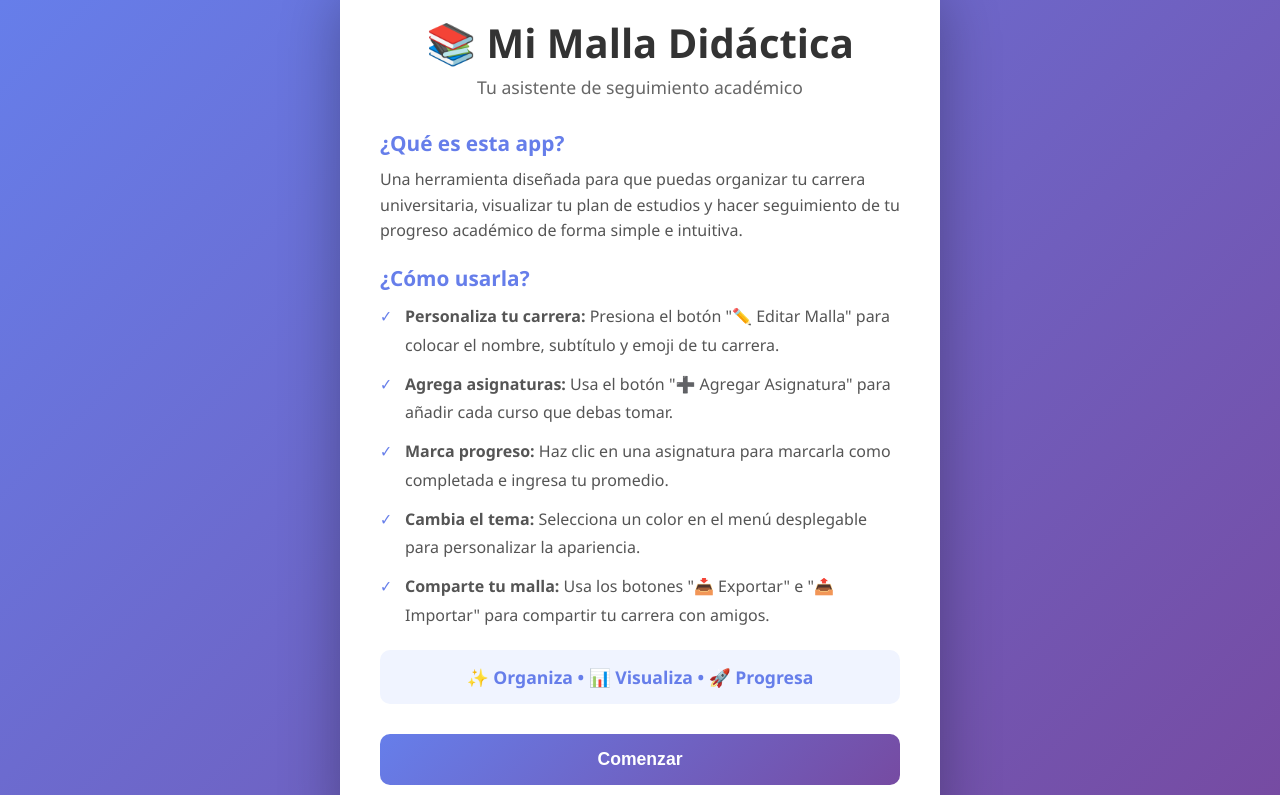
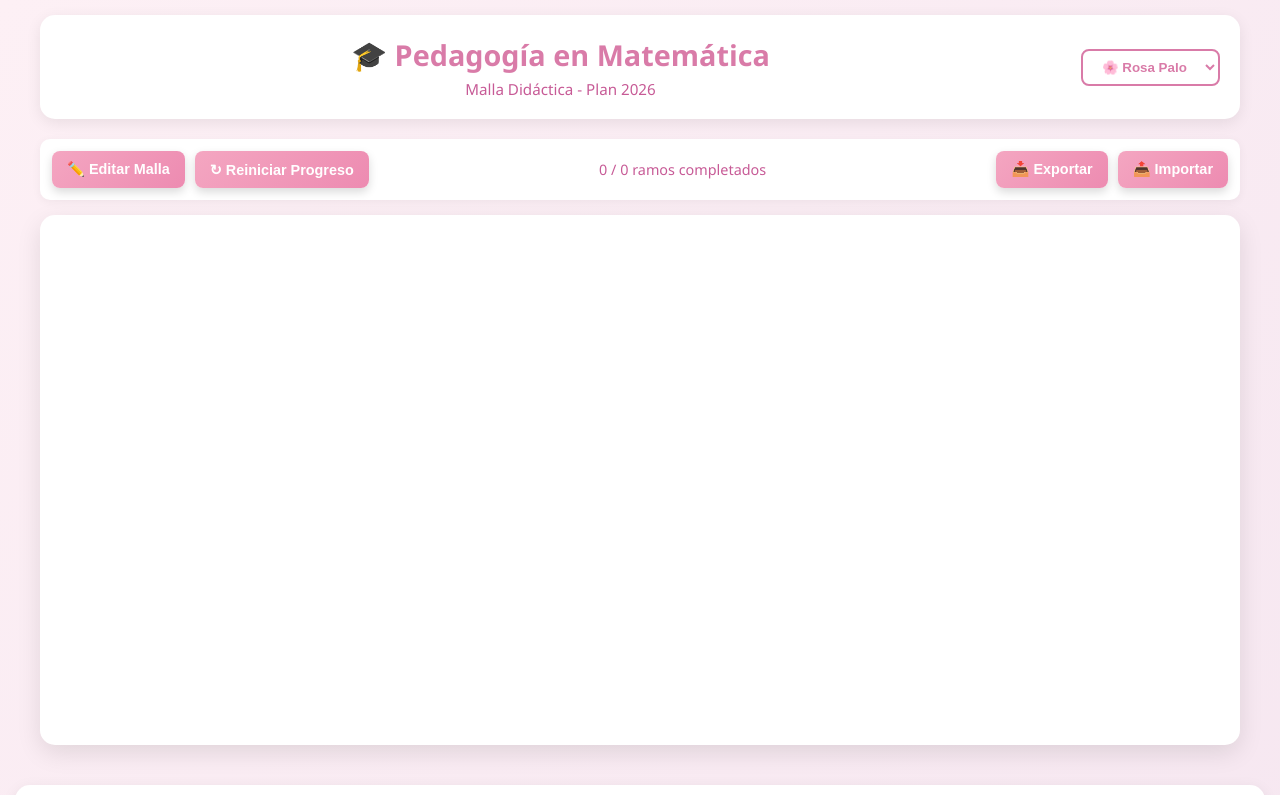
Before and after one commit to matcuevas22/Malla-Didactica, a website: page index.html in a window 1280 px wide. Shown: the top 795 px of the page. Drawn offline with nearby package versions, Linux system fonts and the light colour scheme.

Commit message:
Add files via upload

```diff
--- a/index.html
+++ b/index.html
@@ -8,40 +8,6 @@
     <script src="https://cdn.jsdelivr.net/npm/chart.js"></script>
 </head>
 <body>
-    <!-- Pantalla de Bienvenida -->
-    <div id="welcomeScreen" class="welcome-screen">
-        <div class="welcome-container">
-            <div class="welcome-header">
-                <h1>📚 Mi Malla Didáctica</h1>
-                <p class="welcome-subtitle">Tu asistente de seguimiento académico</p>
-            </div>
-
-            <div class="welcome-content">
-                <div class="welcome-section">
-                    <h2>¿Qué es esta app?</h2>
-                    <p>Una herramienta diseñada para que puedas organizar tu carrera universitaria, visualizar tu plan de estudios y hacer seguimiento de tu progreso académico de forma simple e intuitiva.</p>
-                </div>
-
-                <div class="welcome-section">
-                    <h2>¿Cómo usarla?</h2>
-                    <ul class="welcome-instructions">
-                        <li><strong>Personaliza tu carrera:</strong> Presiona el botón "✏️ Editar Malla" para colocar el nombre, subtítulo y emoji de tu carrera.</li>
-                        <li><strong>Agrega asignaturas:</strong> Usa el botón "➕ Agregar Asignatura" para añadir cada curso que debas tomar.</li>
-                        <li><strong>Marca progreso:</strong> Haz clic en una asignatura para marcarla como completada e ingresa tu promedio.</li>
-                        <li><strong>Cambia el tema:</strong> Selecciona un color en el menú desplegable para personalizar la apariencia.</li>
-                        <li><strong>Comparte tu malla:</strong> Usa los botones "📥 Exportar" e "📤 Importar" para compartir tu carrera con amigos.</li>
-                    </ul>
-                </div>
-
-                <div class="welcome-stats">
-                    <p>✨ Organiza • 📊 Visualiza • 🚀 Progresa</p>
-                </div>
-            </div>
-
-            <button id="startBtn" class="welcome-start-btn">Comenzar</button>
-        </div>
-    </div>
-
     <div class="container">
         <header>
             <div class="header-content">
--- a/script.js
+++ b/script.js
@@ -89,14 +89,6 @@ let ramoEditandoPromedioId = null;
 document.addEventListener('DOMContentLoaded', () => {
     cargarDatos();
     aplicarTema(temaActual);
-
-    // Mostrar pantalla de bienvenida si es primera vez
-    if (primeraVez && ramosDatos.length === 0) {
-        mostrarBienvenida();
-    } else {
-        ocultarBienvenida();
-    }
-
     renderizarMalla();
     actualizarContadores();
     actualizarGraficoCreditos();
@@ -105,12 +97,6 @@ document.addEventListener('DOMContentLoaded', () => {
 
 // Configurar eventos
 function configurarEventos() {
-    // Botón de inicio en la pantalla de bienvenida
-    const startBtn = document.getElementById('startBtn');
-    if (startBtn) {
-        startBtn.addEventListener('click', ocultarBienvenida);
-    }
-
     document.getElementById('themeSelector').addEventListener('change', (e) => {
         temaActual = e.target.value;
         aplicarTema(temaActual);
@@ -161,23 +147,6 @@ function aplicarTema(nombreTema) {
     document.documentElement.style.setProperty('--gradient', tema.gradient);
     document.documentElement.style.setProperty('--header-gradient', tema.headerGradient);
     renderizarMalla();
-}
-
-// ===== FUNCIONES DE BIENVENIDA =====
-function mostrarBienvenida() {
-    const welcomeScreen = document.getElementById('welcomeScreen');
-    if (welcomeScreen) {
-        welcomeScreen.classList.remove('hidden');
-    }
-}
-
-function ocultarBienvenida() {
-    const welcomeScreen = document.getElementById('welcomeScreen');
-    if (welcomeScreen) {
-        welcomeScreen.classList.add('hidden');
-    }
-    primeraVez = false;
-    guardarDatos();
 }
 
 // ===== FUNCIONES DE PROMEDIO =====
--- a/styles.css
+++ b/styles.css
@@ -708,120 +708,6 @@ header h1 {
     }
 }
 
-/* ===== PANTALLA DE BIENVENIDA ===== */
-.welcome-screen {
-    position: fixed;
-    top: 0;
-    left: 0;
-    right: 0;
-    bottom: 0;
-    background: linear-gradient(135deg, #667eea 0%, #764ba2 100%);
-    display: flex;
-    align-items: center;
-    justify-content: center;
-    z-index: 10000;
-    padding: 20px;
-    overflow-y: auto;
-}
-
-.welcome-container {
-    background: white;
-    border-radius: 20px;
-    padding: 40px;
-    max-width: 600px;
-    width: 100%;
-    box-shadow: 0 20px 60px rgba(0, 0, 0, 0.3);
-    animation: slideIn 0.5s ease;
-}
-
-.welcome-header {
-    text-align: center;
-    margin-bottom: 30px;
-}
-
-.welcome-header h1 {
-    font-size: 2.5em;
-    color: #333;
-    margin-bottom: 5px;
-}
-
-.welcome-subtitle {
-    color: #666;
-    font-size: 1.1em;
-}
-
-.welcome-content {
-    margin-bottom: 30px;
-}
-
-.welcome-section {
-    margin-bottom: 20px;
-}
-
-.welcome-section h2 {
-    color: #667eea;
-    font-size: 1.3em;
-    margin-bottom: 10px;
-}
-
-.welcome-section p {
-    color: #555;
-    line-height: 1.6;
-    margin-bottom: 10px;
-}
-
-.welcome-instructions {
-    list-style: none;
-    color: #555;
-    line-height: 1.8;
-}
-
-.welcome-instructions li {
-    margin-bottom: 10px;
-    padding-left: 25px;
-    position: relative;
-}
-
-.welcome-instructions li:before {
-    content: "✓";
-    position: absolute;
-    left: 0;
-    color: #667eea;
-    font-weight: bold;
-}
-
-.welcome-stats {
-    text-align: center;
-    padding: 15px;
-    background: #f0f4ff;
-    border-radius: 10px;
-    color: #667eea;
-    font-size: 1.1em;
-    font-weight: 600;
-}
-
-.welcome-start-btn {
-    width: 100%;
-    padding: 15px;
-    background: linear-gradient(135deg, #667eea 0%, #764ba2 100%);
-    color: white;
-    border: none;
-    border-radius: 10px;
-    font-size: 1.1em;
-    font-weight: 600;
-    cursor: pointer;
-    transition: transform 0.2s ease, box-shadow 0.2s ease;
-}
-
-.welcome-start-btn:hover {
-    transform: translateY(-2px);
-    box-shadow: 0 10px 25px rgba(102, 126, 234, 0.4);
-}
-
-.welcome-screen.hidden {
-    display: none;
-}
-
 /* ===== MODAL PEQUEÑO (PROMEDIO) ===== */
 .modal-small {
     max-width: 400px;
```
